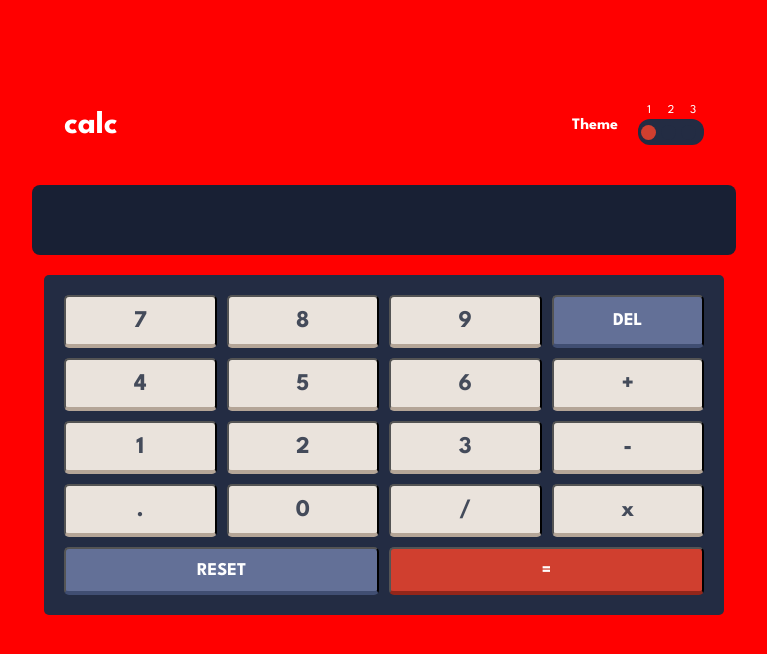
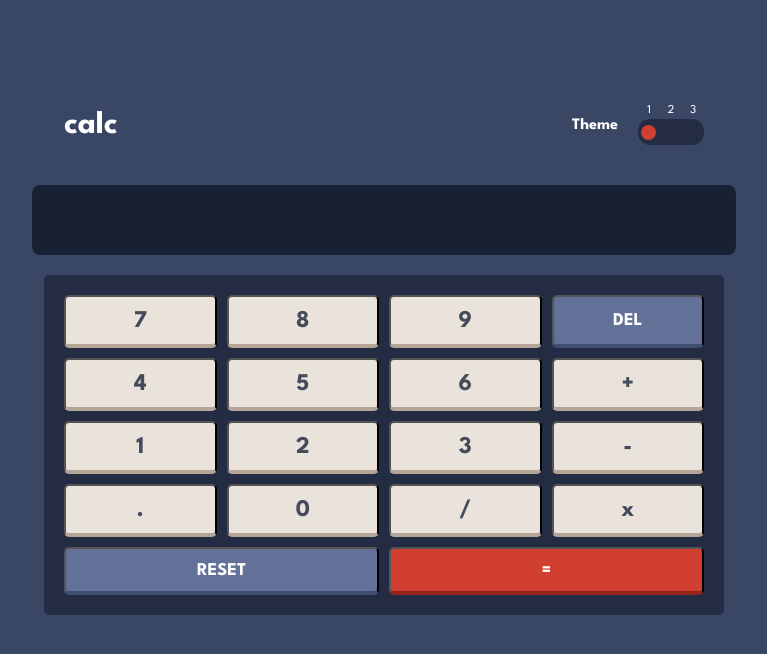
Before and after one commit to vishwajeet-8/responsive-calculator, a React (Vite) app: page / in a window 1280 px wide. Shown: the top 654 px of the page, without its empty margins (256-1023 px from the left). Built offline with nearby package versions, Linux system fonts and the light colour scheme.

Commit message:
complete test

```diff
--- a/src/app.css
+++ b/src/app.css
@@ -13,7 +13,7 @@
 }
 
 .main {
-  background-color: red;
+  background-color: hsl(222, 26%, 31%);
   display: grid;
   height: 120vh;
   grid-template-rows: 80px 70px 600px;
```
